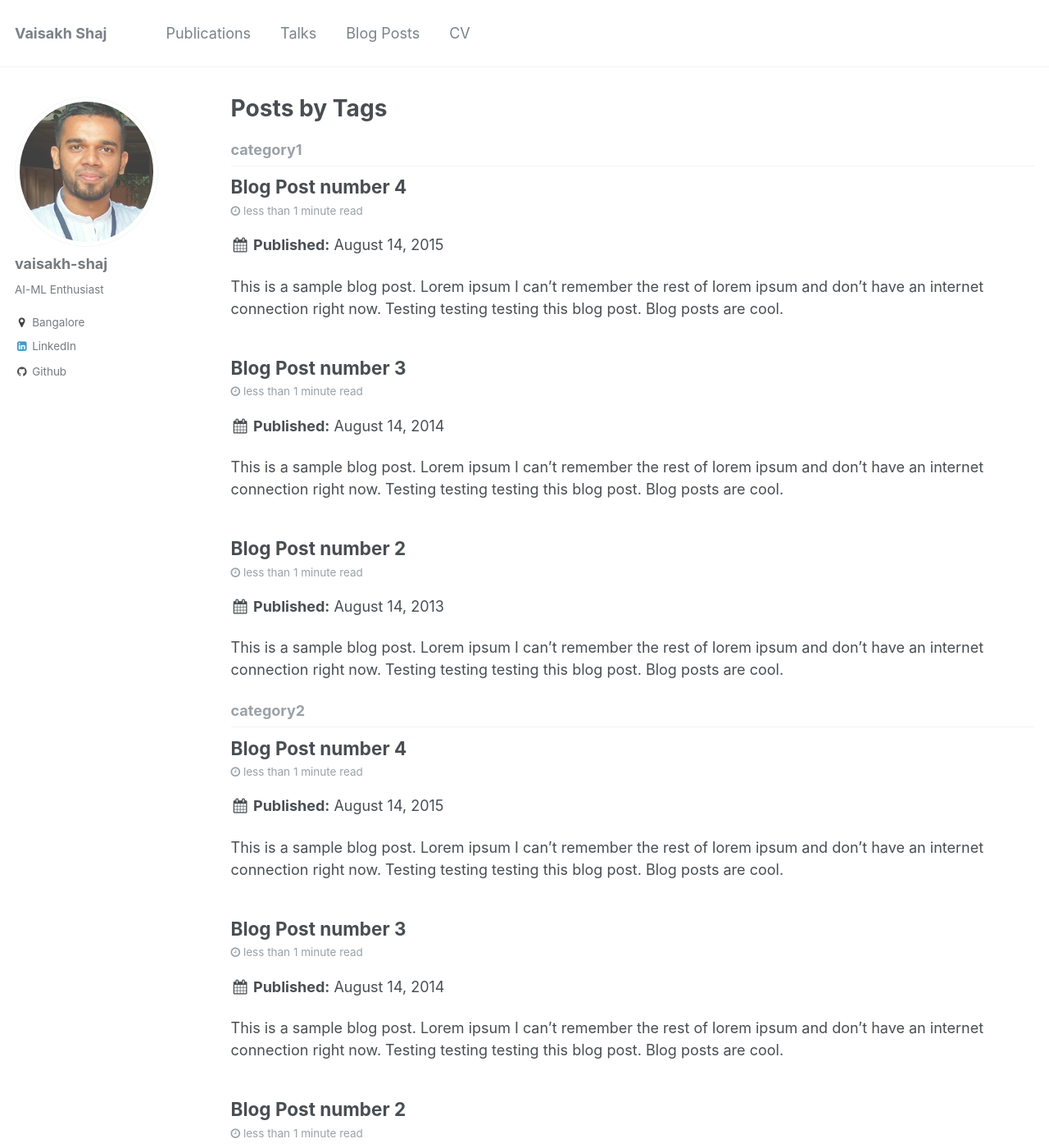
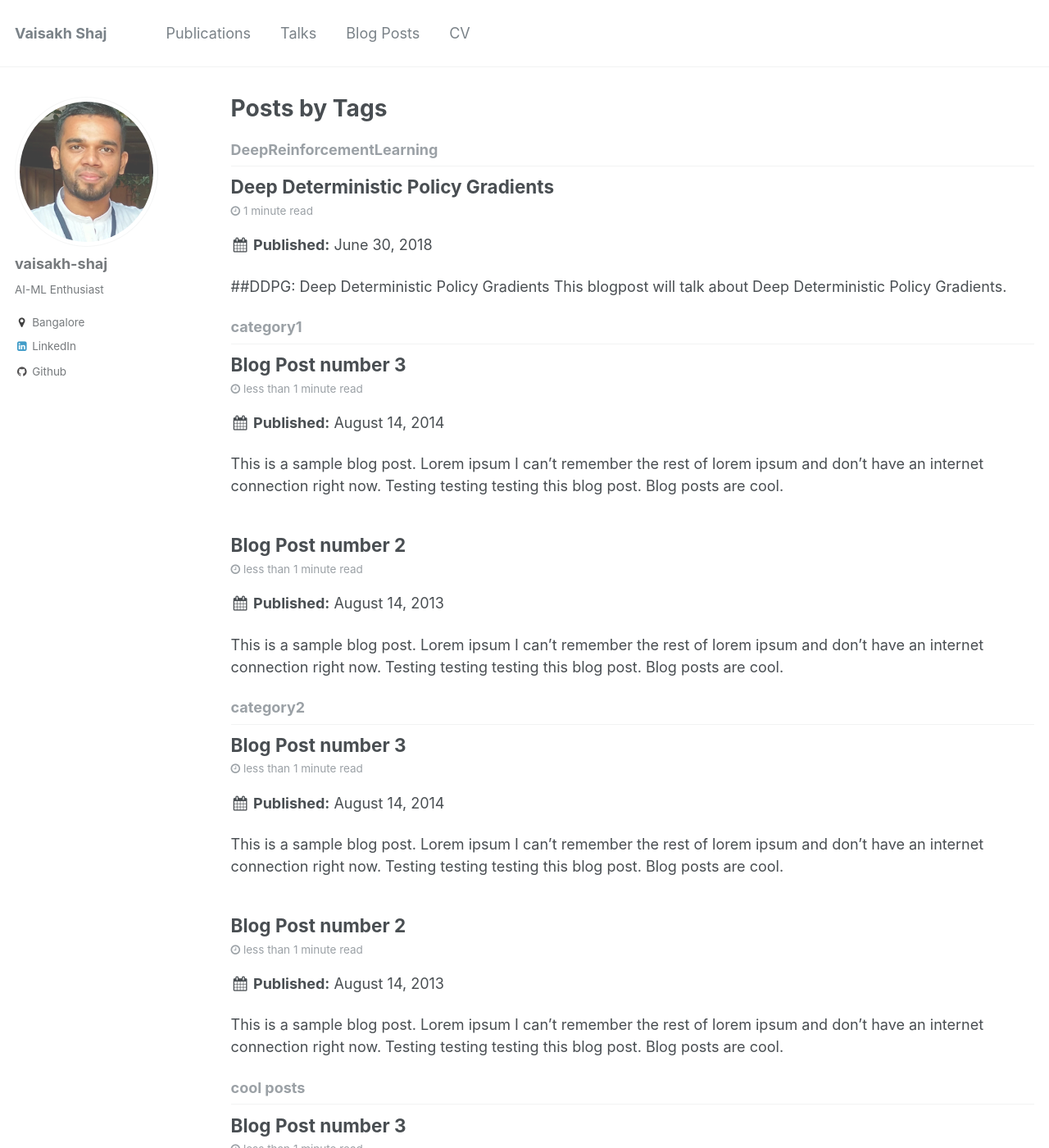
Before and after one commit to vaisakh-shaj/vaisakhshaj.github.io, a Jekyll site: the page built from _pages/tag-archive.html, in a window 1280 px wide and 1400 px high. Shown: the whole window at 82% size. Built offline with Jekyll 4.4.1, drawn with Linux system fonts in a browser that asks for light colours; part of the change alters nothing that is shown; some of the changed text lies outside the part shown.

```diff
--- a/_posts/2015-08-14-blog-post-4.md
+++ b/_posts/2015-08-14-blog-post-4.md
@@ -1,20 +1,32 @@
 ---
-title: 'Blog Post number 4'
-date: 2015-08-14
+title: 'Deep Deterministic Policy Gradients'
+date: 2018-06-30
 permalink: /posts/2012/08/blog-post-4/
 tags:
-  - cool posts
-  - category1
-  - category2
+  - DeepReinforcementLearning
 ---
+##DDPG: Deep Deterministic Policy Gradients
+This blogpost will talk about Deep Deterministic Policy Gradients.
 
-This is a sample blog post. Lorem ipsum I can't remember the rest of lorem ipsum and don't have an internet connection right now. Testing testing testing this blog post. Blog posts are cool.
+The popular DQN solves problems with high-dimensional observation spaces, it can only handle
+discrete and low-dimensional action spaces. Many tasks of interest, most notably physical control
+tasks, have continuous (real valued) and high dimensional action spaces.
 
-Headings are cool
-======
+To extend DQN to continuous control tasks, we need to perform an extra expensive optimization procedure in the inner loop of training as shown below:
 
-You can have many headings
-======
 
-Aren't headings cool?
-------
+
+One may use SGD to solve this but it turns out to be quite slow. The other solutions includes sampling actions, CEM, CMA-ES etc , which often works for action dimensions upto 40. Another option is to use [Easily maximizable Q Functions](https://arxiv.org/pdf/1603.00748.pdf), where you gain computational efficiency and simplicity but loose representational power. DDPG is the third approach and most widely used out of its simplicity in implementation, and similarity to well known topics like Q Learning and Policy Gradients.
+
+
+**DDPG:** can be interpreted in terms of Q Learning and Policy Gradients Literature. In terms of Q Learning, it tends to use a <span style="color:#FF0000">function approximator</span>  for solving the argmax in the Bellman Equation of Q Learning(**approximate Q Learning Method**).
+
+This is achieved by using an actor neural network $\mu_\theta$, and updating its parameter as:
+$$
+\begin{align*}
+\theta := & \theta + \alpha*\nabla_\theta Q(s,\mu_\theta(s)) \\
+=& \theta +\alpha*\nabla_{\mu_\theta} Q(s,\mu_\theta(s))*\nabla_{\theta}\mu_\theta(s)  \\
+ =& \theta +\alpha*\nabla_{a} Q(s,\mu_\theta(s))*\nabla_{\theta}\mu_\theta(s)
+\end{align*}
+$$
+The eqution above has a form of Policy Gradient theorem and its convergence is proven. This is the policy gradient explanation for 2 and hence the name DD-Policy Gradient.
```
